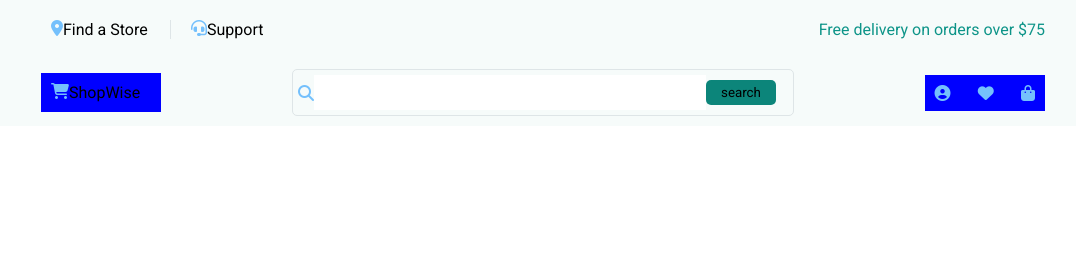
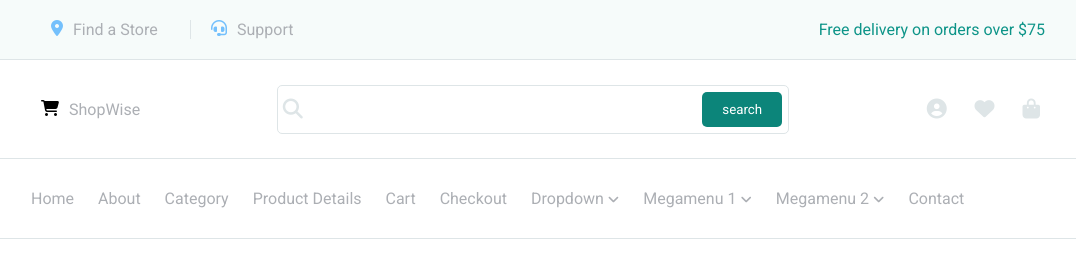
Before and after one commit to walidtghz1997-source/second-team-project, a plain HTML site: page index.html in a window 1280 px wide. Shown: the whole page, without its empty margins (97-1173 px from the left). Drawn offline with Linux system fonts and the light colour scheme.

Commit message:
I finished a header

```diff
--- a/index.html
+++ b/index.html
@@ -18,12 +18,12 @@
         <div class="box-one-header">
             <div class="box-one-1">
                 <div class="box-one-1-1">
-                    <i class="fa-solid fa-location-dot" style="color: rgb(116, 192, 252);"></i>
-                    <p>Find a Store</p>
+                    <i class="fa-solid fa-location-dot fafa" style="color: rgb(116, 192, 252);"></i>
+                    <p> <a class="link-var" href="">Find a Store</a></p>
                 </div>
                 <div class="box-one-1-2">
-                    <i class="fa-solid fa-headset" style="color: rgb(116, 192, 252);"></i>
-                    <p>Support</p>
+                    <i class="fa-solid fa-headset fafa" style="color: rgb(116, 192, 252);"></i>
+                    <p><a class="link-var" href="">Support</a></p>
                 </div>
             </div>
             <div class="box-one-2">
@@ -31,25 +31,47 @@
             </div>
 
         </div>
+        <div class="contaner-box-two-header">
             <div class="box-two-header">
                 <div class="box-two-1">
-                <i class="fa-solid fa-cart-shopping" style="color: rgb(116, 192, 252);"></i>
-                <p>ShopWise</p>
+                    <i class="fa-solid fa-cart-shopping fafa"></i>
+                    <p> <a class="link-var" href="">ShopWise</a></p>
                 </div>
                 <div class="box-two-2">
-                <i class="fa-solid fa-magnifying-glass" style="color: rgb(116, 192, 252);"></i>
+                    <i class="fa-solid fa-magnifying-glass fa"></i>
                     <input class="input-search" type="search">
-                <button class="button-search" type="submit" >search</button>
+                    <button class="button-search" type="submit">search</button>
                 </div>
                 <div class="box-two-3">
-                <i class="fa-solid fa-circle-user" style="color: rgb(116, 192, 252);"></i>
-                <i class="fa-solid fa-heart" style="color: rgb(116, 192, 252);"></i>
-                <i class="fa-solid fa-bag-shopping" style="color: rgb(116, 192, 252);"></i>
+                    <i class="fa-solid fa-circle-user fa"></i>
+                    <i class="fa-solid fa-heart fa"></i>
+                    <i class="fa-solid fa-bag-shopping fa"></i>
                 </div>
 
             </div>
+
+        </div>
+
+        <div class="contaner-box-three-header">
             <div class="box-three-header">
+                <nav class="navbare">
+                        <a href="" class="link-var">Home</a>
+                        <a href="" class="link-var">About</a>
+                        <a href="" class="link-var">Category</a>
+                        <a href="" class="link-var">Product Details</a>
+                        <a href="" class="link-var">Cart</a>
+                        <a href="" class="link-var">Checkout</a>
+                        <a href="" class="link-var-icoun">Dropdown</a>
+                        <i class="fa-solid fa-angle-down faf"></i>
+                        <a href="" class="link-var-icoun">Megamenu 1</a>
+                        <i class="fa-solid fa-angle-down faf"></i>
+                        <a href="" class="link-var-icoun">Megamenu 2 </a>
+                        <i class="fa-solid fa-angle-down faf"></i>
+                        <a href="" class="link-var">Contact</a>
 
+                </nav>
+
+            </div>
         </div>
 
     </header>
--- a/public/css/app.css
+++ b/public/css/app.css
@@ -31,7 +31,7 @@
 }
 
 .box-one-1-1 {
-    width: 120px;
+    width: 140px;
     display: flex;
     margin: 10px;
     border-right: 1px solid rgb(222, 229, 231);
@@ -47,9 +47,20 @@
     color: rgb(13, 148, 136);
 }
 
+.contaner-box-two-header {
+    width: 100%;
+    background-color: white;
+    display: flex;
+    justify-content: center;
+    border-top: 1px solid rgb(222, 229, 231);
+    border-bottom: 1px solid rgb(222, 229, 231);
+    /* padding: 20px; */
+    height: 100px;
+}
+
 .box-two-header {
     width: 80%;
-    padding: 10px;
+    /* padding: 10px; */
     display: flex;
     align-items: center;
     justify-content: space-between;
@@ -58,7 +69,7 @@
 
 .box-two-1 {
     display: flex;
-    background-color: blue;
+    /* background-color: blue; */
     width: 12%;
     padding: 10px;
 }
@@ -67,29 +78,96 @@
     display: flex;
     align-items: center;
     width: 50%;
-    padding: 5px;
+    /* padding: 5px; */
     border: 1px solid rgb(222, 229, 231);
-border-radius: 5px;
+    border-radius: 5px;
+    background-color: white;
 }
-.input-search{
-    width: 80%;
+
+.fa {
+    cursor: pointer;
+    margin: 5px;
+    color: rgb(222, 229, 231);
+    font-size: 20px;
+}
+
+.fafa {
+    margin-right: 10px;
+    cursor: pointer;
+}
+
+.input-search {
+    width: 75%;
     border: hidden;
     outline: none;
     padding: 10px;
+    margin: 6px;
 }
-.button-search{
-    width: 70px;
-    padding: 5px;
+
+.button-search {
+    width: 80px;
     background-color: rgb(12, 133, 122);
     border: none;
     border-radius: 5px;
-    /* margin: 5px; */
+    color: white;
+    padding: 10px;
+    cursor: pointer;
 }
 
 .box-two-3 {
     display: flex;
     justify-content: space-between;
-    width: 12%;
-    background-color: blue;
+    width: 14%;
+    /* background-color: blue; */
     padding: 10px;
 }
+
+.contaner-box-three-header {
+    width: 100%;
+    background-color: white;
+    display: flex;
+    justify-content: center;
+    /* border-top: 1px solid rgb(222, 229, 231); */
+    border-bottom: 1px solid rgb(222, 229, 231);
+    /* padding: 20px; */
+    height: 80px;
+}
+
+.box-three-header {
+    width: 80%;
+    display: flex;
+    align-items: center;
+
+}
+
+.navbare {
+    /* background-color: blue; */
+}
+
+.link-var {
+    color: rgb(172, 175, 180);
+    text-decoration: none;
+    margin-right: 20px;
+
+}
+
+.link-var:hover {
+    color: orange;
+}
+
+.link-var-icoun {
+    color: rgb(172, 175, 180);
+    text-decoration: none;
+
+}
+.link-var-icoun:hover{
+    color: orange;
+    cursor: pointer;
+}
+
+.faf {
+    font-size: 13px;
+    margin-right: 20px;
+    color: rgb(172, 175, 180);
+
+}
```
Lines whose indentation alone changed are shown as unchanged.
